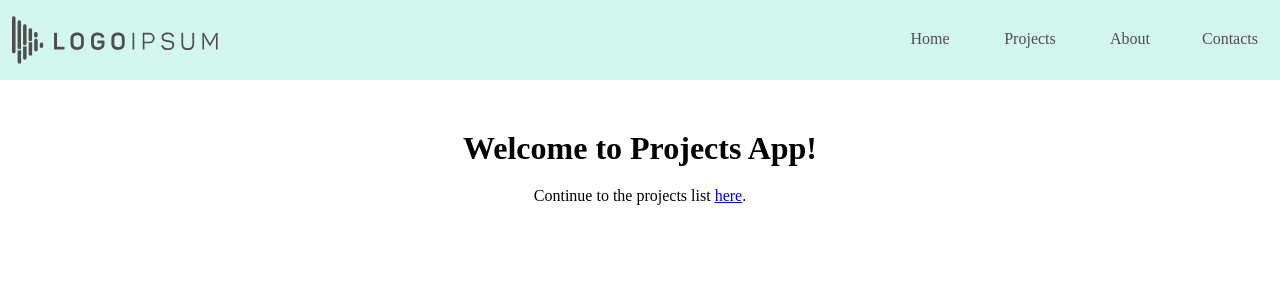
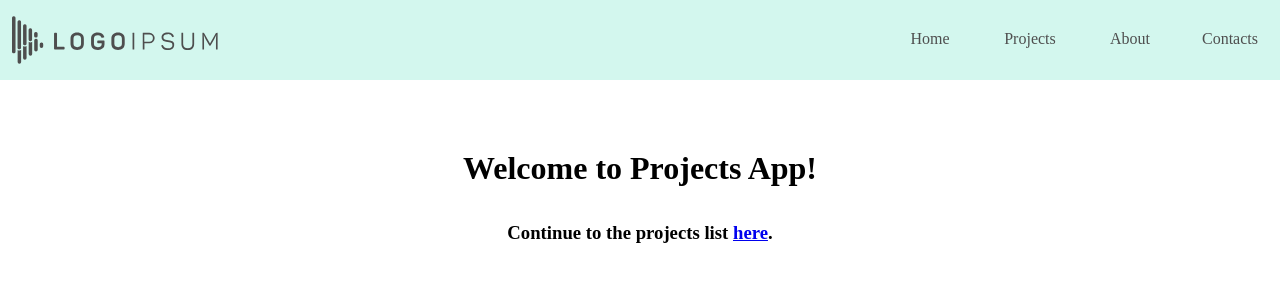
Before and after one commit to Martichka9/projects-app, an Angular app: page /home in a window 1280 px wide. Shown: the top 300 px of the page. Built offline with nearby package versions, Linux system fonts and the light colour scheme.

Commit message:
load projects service

```diff
--- a/src/app/app-routing.module.ts
+++ b/src/app/app-routing.module.ts
@@ -4,6 +4,7 @@ import { Routes, RouterModule } from '@angular/router';
 import { HomeComponent } from './home/home.component';
 import { ProjectComponent } from './project/project.component';
 import { ProjectsListComponent } from './projects-list/projects-list.component';
+import { CommonModule } from '@angular/common';
 
 const routes: Routes = [
   {path: 'home', component: HomeComponent},
@@ -18,7 +19,10 @@ const routes: Routes = [
     ProjectComponent,
     ProjectsListComponent
   ],
-  imports: [RouterModule.forRoot(routes)],
+  imports: [
+    CommonModule,
+    RouterModule.forRoot(routes)
+  ],
   exports: [RouterModule]
 })
 export class AppRoutingModule { }
--- a/src/app/app.module.ts
+++ b/src/app/app.module.ts
@@ -1,7 +1,8 @@
 import { BrowserModule } from '@angular/platform-browser';
+import { HttpClientModule } from '@angular/common/http';
 import { NgModule } from '@angular/core';
+import { AppRoutingModule } from './app-routing.module';
 
-import { AppRoutingModule } from './app-routing.module';
 import { AppComponent } from './app.component';
 import { NavigationComponent } from './navigation/navigation.component';
 
@@ -12,7 +13,8 @@ import { NavigationComponent } from './navigation/navigation.component';
   ],
   imports: [
     BrowserModule,
-    AppRoutingModule
+    AppRoutingModule,
+    HttpClientModule
   ],
   providers: [],
   bootstrap: [AppComponent]
--- a/src/app/home/home.component.html
+++ b/src/app/home/home.component.html
@@ -1,4 +1,4 @@
 <div id="homeBody">
   <h1 id="greeting">Welcome to Projects App!</h1>
-  <p>Continue to the projects list <a routerLink="../projects-list">here</a>.</p>
+  <h3>Continue to the projects list <a routerLink="../projects-list">here</a>.</h3>
 </div>
--- a/src/app/home/home.component.sass
+++ b/src/app/home/home.component.sass
@@ -1,6 +1,6 @@
 #homeBody
   display: grid
   justify-content: center
-  grid-gap: 20px
+  grid-gap: 35px
   text-align: center
-  padding: 50px 0
+  padding: 70px 0
--- a/src/app/navigation/navigation.component.sass
+++ b/src/app/navigation/navigation.component.sass
@@ -12,7 +12,6 @@
   #mainMenu
     width: 400px
     display: flex
-    list-style-type: none
 
     .mLink
       .links
--- a/src/app/projects-list/projects-list.component.html
+++ b/src/app/projects-list/projects-list.component.html
@@ -1 +1,7 @@
-<p>projects-list works!</p>
+<div id="listContainer">
+  <ul id="projectList" *ngIf="prjList">
+      <li class="project" *ngFor="let prj of prjList">
+        <p>{{prj.company_name}} - {{prj.contact_name}} - {{prj.location_city}}</p>
+      </li>
+  </ul>
+</div>
--- a/src/app/projects-list/projects-list.component.ts
+++ b/src/app/projects-list/projects-list.component.ts
@@ -1,4 +1,8 @@
-import { Component, OnInit } from '@angular/core';
+import { Component, OnInit, OnDestroy } from '@angular/core';
+import { LoadProjectsService } from '../services/load-projects.service';
+import { IProject } from '../models/project.model';
+import { Subscription } from 'rxjs';
+import {take, delay} from 'rxjs/operators';
 
 @Component({
   selector: 'app-projects-list',
@@ -6,10 +10,20 @@ import { Component, OnInit } from '@angular/core';
   styleUrls: ['./projects-list.component.sass']
 })
 export class ProjectsListComponent implements OnInit {
-
-  constructor() { }
+  private prjList: Array<IProject> = [];
+  private prjListSubscription : Subscription;
+  constructor(private prjService : LoadProjectsService) { }
 
   ngOnInit() {
+    this.prjListSubscription = this.prjService.getAllProjects().subscribe(
+      data => {
+        this.prjList=data['projects'];
+        console.log(data);
+        console.log(this.prjList);
+      });
   }
-
+  ngOnDestroy(){
+    this.prjListSubscription.unsubscribe();
+    console.log('cleared');
+  }
 }
--- a/src/app/services/load-projects.service.ts
+++ b/src/app/services/load-projects.service.ts
@@ -1,9 +1,18 @@
 import { Injectable } from '@angular/core';
+import { HttpClient } from '@angular/common/http';
+import { Observable } from 'rxjs';
+import { IProject } from '../models/project.model';
+
+const BASE_URL = "https://gist.githubusercontent.com/elena-gancheva/e2af742be620fefa0b0d81e36f7cd66c/raw/1407c899e0a1baca8cd9564f6d9668fd7e8909a6/data.json";
 
 @Injectable({
   providedIn: 'root'
 })
 export class LoadProjectsService {
 
-  constructor() { }
+  constructor(private http : HttpClient) { }
+
+  getAllProjects() : Observable<IProject[]>{
+    return this.http.get<IProject[]>(BASE_URL);
+  }
 }
--- a/src/styles.sass
+++ b/src/styles.sass
@@ -1,3 +1,6 @@
 *
   margin: 0
   padding: 0
+
+  ul
+    list-style-type: none
```
